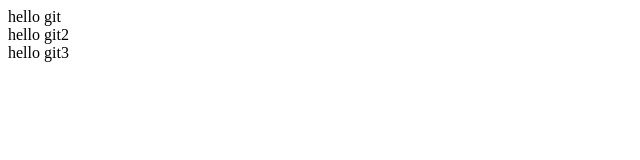
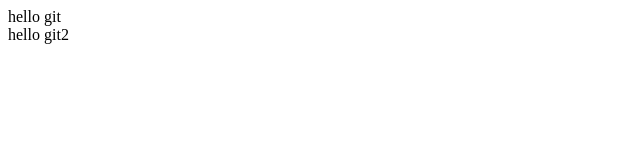
Before and after one commit to xiaoliangTX/vscode-git-test0308, a plain HTML site: page app/index.html in a window 1280 px wide. Shown: the full height of the page, 0-640 px from the left. Drawn offline with Linux system fonts and the light colour scheme.

Commit message:
third commit

```diff
--- a/app/index.html
+++ b/app/index.html
@@ -9,6 +9,5 @@
 <body>
     <div>hello git</div>
     <div>hello git2</div>
-    <div>hello git3</div>
 </body>
 </html>
```
